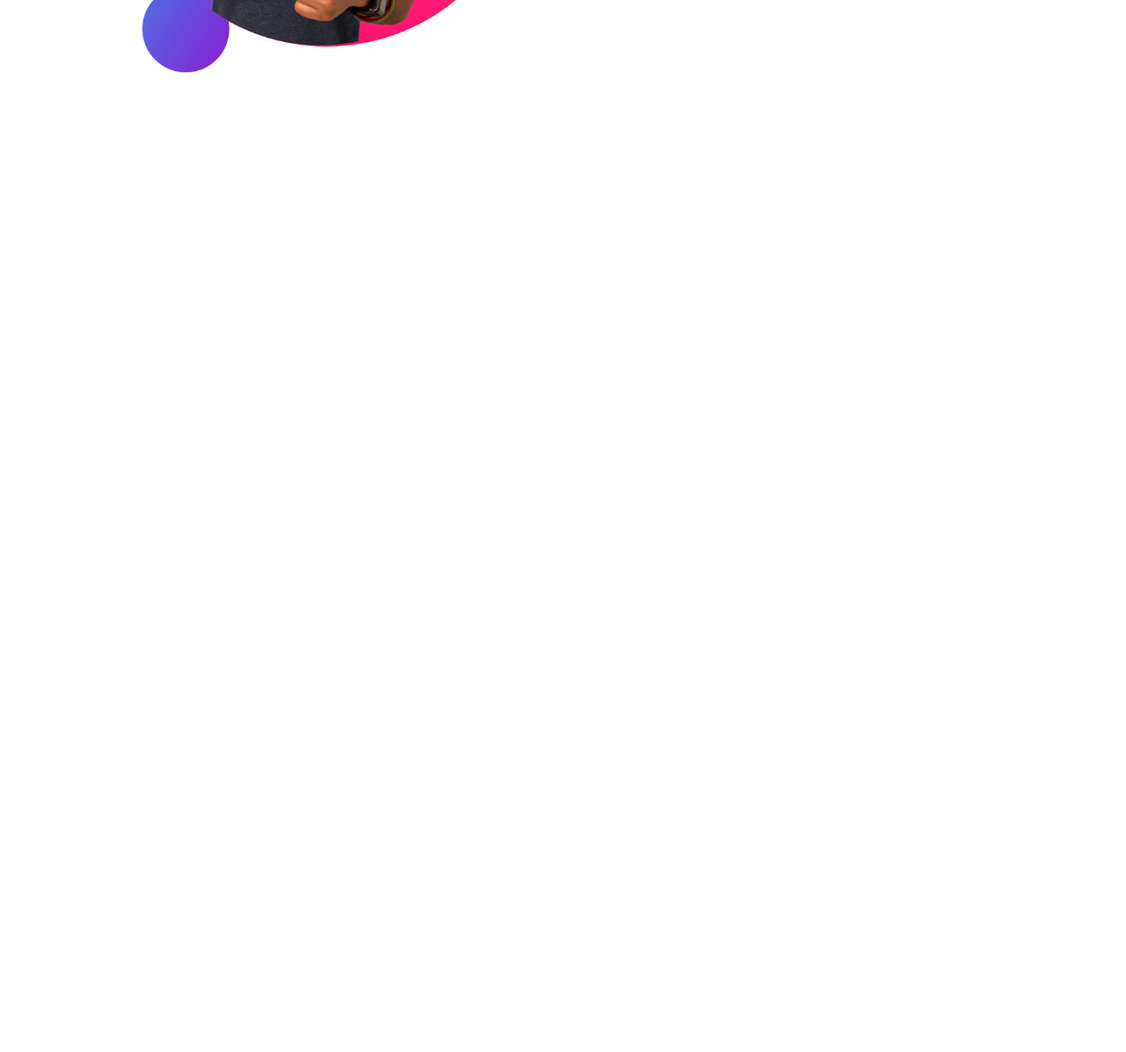
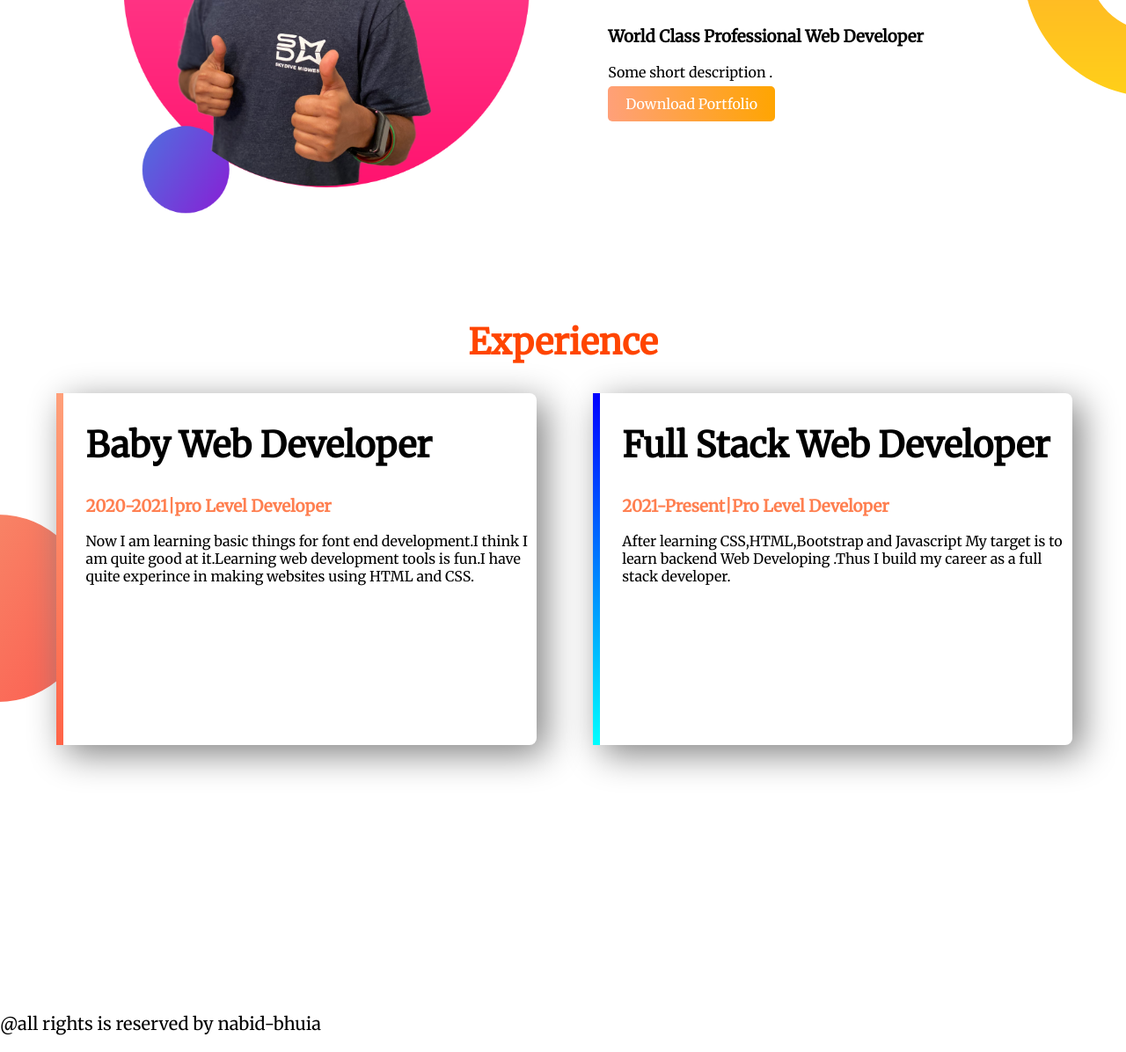
Before and after one commit to MdsalahUddin313/Portfolio_design, a plain HTML site: page index.html in a window 1280 px wide. Shown: the part 1209-2405 px from the top of the page at 88% size. Before the commit the page ends 1446 px from the top, so only its background shows below. Drawn offline with Linux system fonts and the light colour scheme.

Commit message:
5th commit

```diff
--- a/index.html
+++ b/index.html
@@ -56,6 +56,33 @@
 
   <!--}}}}.....Mid section prat Ended-->
 
+  <!--Experience section part started....{{{{-->
+    <section class="Experience_area">
+        <h2 class="align_text_middle">Experience</h2>
+        <div id="baby_web" class="half single_experince">
 
+            <div class="left-half">
+
+    <h2>Baby Web Developer</h2>
+    <h3 class="name_highlight">2020-2021|pro Level Developer</h3>
+
+<p>Now I am learning basic things for font end development.I think I am quite good at it.Learning web development tools is fun.I have quite experince in making websites using HTML and CSS.</p>
+
+</div></div>
+
+<div id="full_stack_web" class="half single_experince">
+<div class="right-half">
+    <h2>Full Stack Web Developer</h2>
+<h3 class="name_highlight">2021-Present|Pro Level Developer</h3>
+<p>After learning CSS,HTML,Bootstrap and Javascript My target is to learn backend Web Developing .Thus I build my career as a full stack developer.</p>
+</div>
+</div>
+</section>
+    <!--}}}}.....Experience section part Ended-->
 </body>
+
+<footer>
+
+    <p>@all rights is reserved by nabid-bhuia</p>
+</footer>
 </html>
--- a/stylesheet.css
+++ b/stylesheet.css
@@ -14,10 +14,26 @@ h1{
 }
 section{
     height:500px;
+    padding-top: 80px;
+}
+
+footer p{
+    font-size: 20px;
+    font-color:gray;
 }
 
 /* id section */
+#baby_web{
+    border-left: 8px solid;
+    border-image:linear-gradient(180deg,lightSalmon,tomato);
+    border-image-slice: 1;
+}
+#full_stack_web{
+    border-left: 8px solid;
+    border-image:linear-gradient(180deg,blue,cyan);
+    border-image-slice: 1;
 
+}
 
 /* classes section */
 .name_highlight{
@@ -31,7 +47,7 @@ section{
 }
 .half img{
     width: 100%;
-    padding-bottom: 150px;
+    padding-bottom: 70px;
 }
 
 .top-Banner{
@@ -40,7 +56,7 @@ section{
 }
 
 .right-half{
-    margin-top: 50px;
+    margin-top:0px;
 }
 .link_button{
         text-decoration: none;
@@ -55,3 +71,22 @@ section{
     background-repeat: no-repeat;
     background-position: right;
 }
+.align_text_middle{
+    text-align: center;
+    font-size: 40px;
+    color: orangered;
+}
+
+.single_experince{
+
+    box-shadow: 10px 10px 40px gray;
+    height: 50%;
+    border-radius: 8px;
+    background-color: white;
+}
+.Experience_area{
+    background-image: url("images/exp-bg.png");
+    background-repeat: no-repeat;
+  height:800px ;
+    background-position: left;
+}
```
Also changed, not shown: images/exp-bg.png (added).
